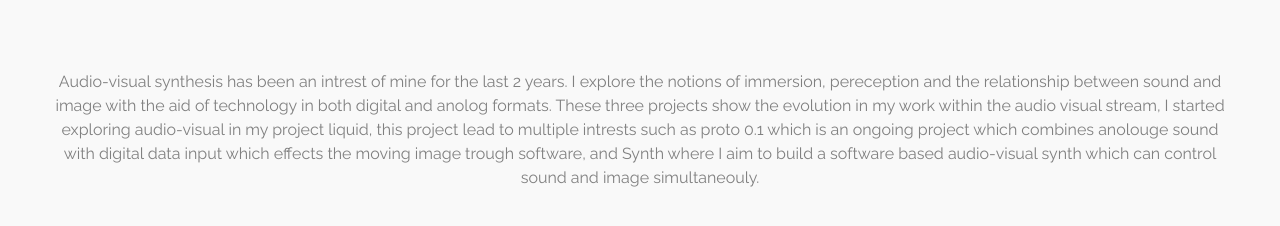
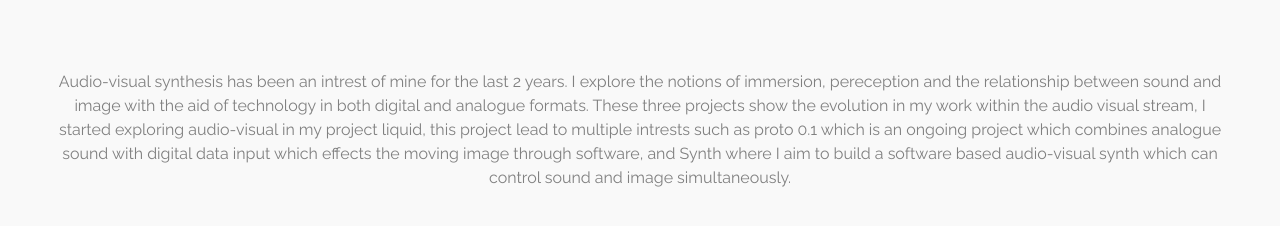
Before and after one commit to jacobSaliba13/jacobSalibaWebsite, a plain HTML site: page Audio-visual/audio-visual.html in a window 1280 px wide. Shown: the part 760-986 px from the top of the page. Drawn offline with nearby package versions, Linux system fonts and the light colour scheme.

Commit message:
spelling2

```diff
--- a/Audio-visual/audio-visual.html
+++ b/Audio-visual/audio-visual.html
@@ -94,11 +94,12 @@
                     Audio-visual synthesis has been an intrest of mine for the last 2 years. I explore the notions of
                     immersion, pereception and the relationship between sound and image with the aid of technology in
                     both
-                    digital and anolog formats. These three projects show the evolution in my work within the audio
+                    digital and analogue formats. These three projects show the evolution in my work within the audio
                     visual stream, I started exploring audio-visual in my project liquid, this project lead to multiple
-                    intrests such as proto 0.1 which is an ongoing project which combines anolouge sound with digital
-                    data input which effects the moving image trough software, and Synth where I aim to build a software
-                    based audio-visual synth which can control sound and image simultaneouly.
+                    intrests such as proto 0.1 which is an ongoing project which combines analogue sound with digital
+                    data input which effects the moving image through software, and Synth where I aim to build a
+                    software
+                    based audio-visual synth which can control sound and image simultaneously.
                 </p>
 
 
```
Also changed, not shown: projects/projects.html (+2 -2 lines).
